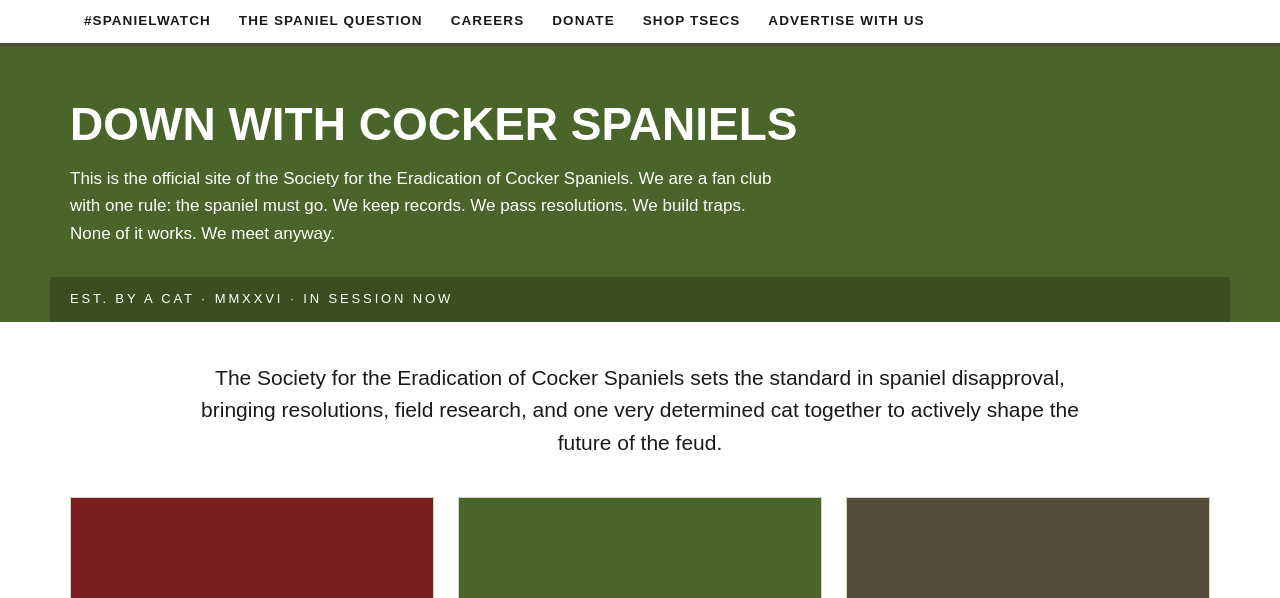
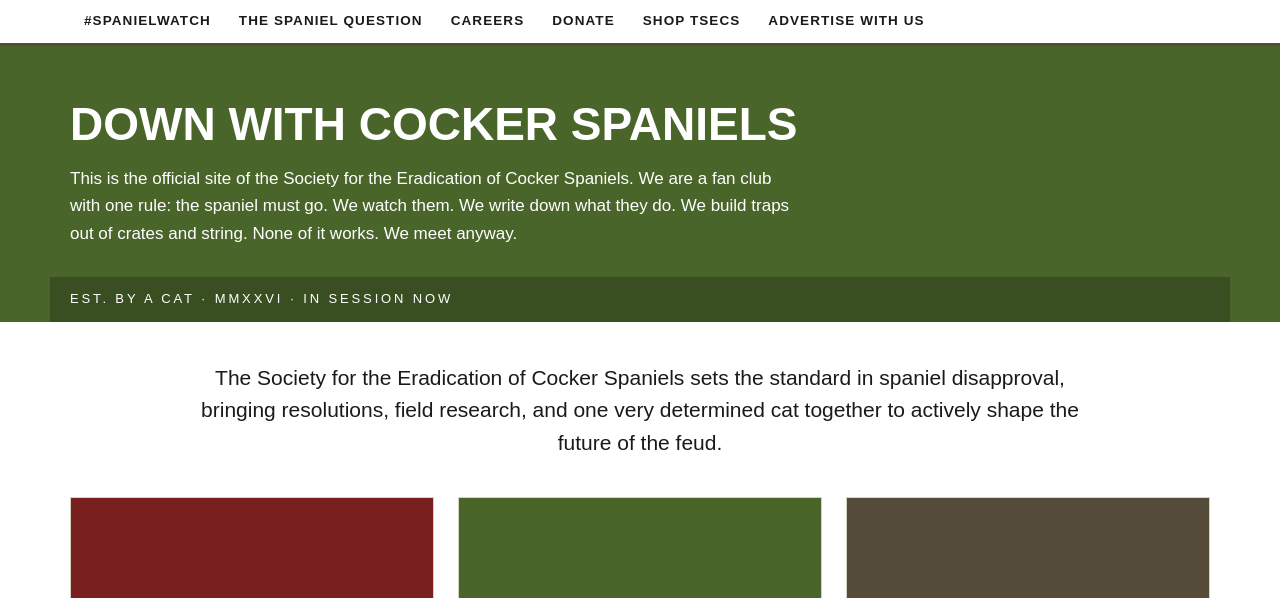
Before and after one commit to adroito/tsecs, a plain HTML site: page index.html in a window 1280 px wide. Shown: the part 195-793 px from the top of the page. Drawn offline with Linux system fonts and the light colour scheme.

Commit message:
Hero copy plainer: watch them, write down what they do, build traps

```diff
--- a/index.html
+++ b/index.html
@@ -256,7 +256,7 @@
 <div class="hero">
   <div class="wrap">
     <h1>Down With Cocker Spaniels</h1>
-    <p>This is the official site of the Society for the Eradication of Cocker Spaniels. We are a fan club with one rule: the spaniel must go. We keep records. We pass resolutions. We build traps. None of it works. We meet anyway.</p>
+    <p>This is the official site of the Society for the Eradication of Cocker Spaniels. We are a fan club with one rule: the spaniel must go. We watch them. We write down what they do. We build traps out of crates and string. None of it works. We meet anyway.</p>
     <div class="herostrip">Est. By A Cat &middot; MMXXVI &middot; In Session Now</div>
   </div>
 </div>
```
